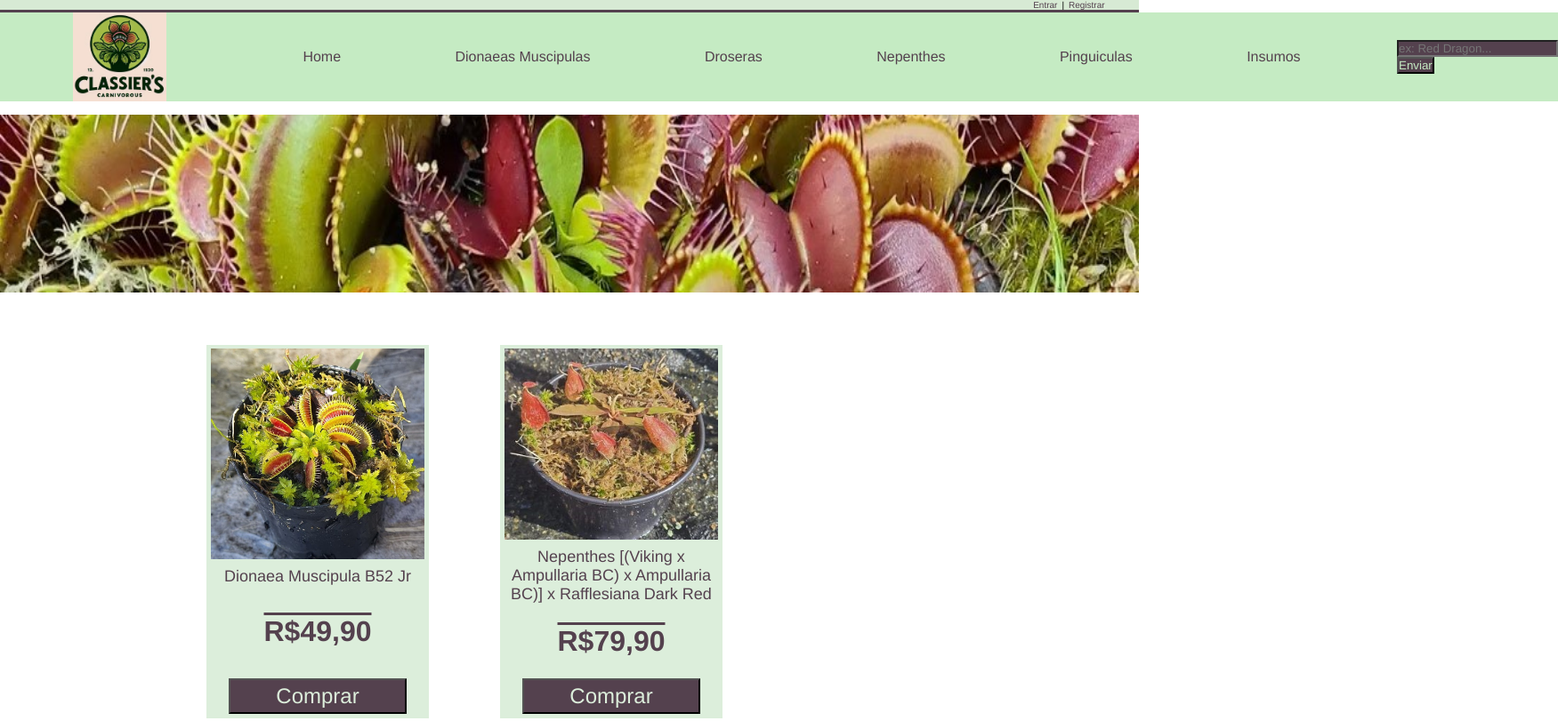
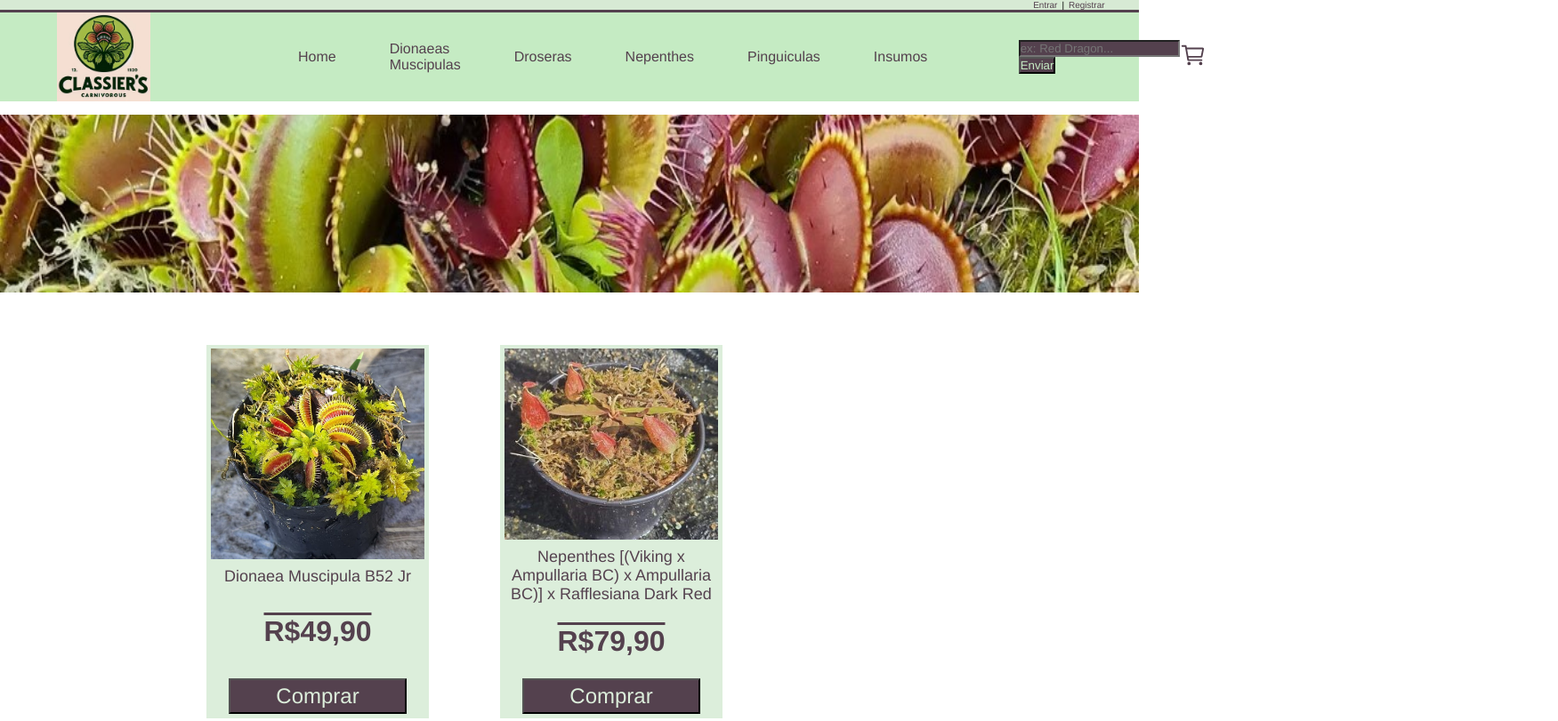
Before and after one commit to FernandoGuedesIFSP/Classier-s-Carnivorous, a plain HTML site: page index.html in a window 1280 px wide. Shown: the top 811 px of the page at 89% size, 1751 px wide, since content can reach past the window. Drawn offline with nearby package versions, Linux system fonts and the light colour scheme.

Commit message:
atualização da barra de navegação

```diff
--- a/home.css
+++ b/home.css
@@ -25,36 +25,29 @@
     height: 100px;
     display: flex;
     background-color: #c5ebc3;
-    justify-content: space-between;
-}
-#leftBarra{
-    margin-left: 20px;
-    background-color: #c5ebc3;
-    display: flex;
-    gap:50px;
+    justify-content: space-evenly;
     align-items: center;
 }
 #logo{
-    margin-left: 4%;
-    width: 100px;
-    height: 100px;
+    height: 100%;
+    padding-left: 5%;
 }
 .containerDiretoriosBarra{
-    width: 1400px;
     display: flex;
     justify-content: space-evenly;
-    gap: 20px;
-}
-#rightBarra{
-    background-color: #c5ebc3;
-    display: flex;
-    gap:50px;
+    gap: 60px;
     align-items: center;
-    width: 15%;
+    padding-left: 13%;
+    padding-right: 8%;
 }
 .pesquisa{
     color: #c5ebc3;
-    background-color: #54414E;;
+    background-color: #54414E;
+}
+#carrinhoIcone{
+    font-size: 30px;
+    padding-right: 3%;
+
 }
 a{
     color: #54414E;
--- a/index.html
+++ b/index.html
@@ -11,23 +11,28 @@
     </div>
 
     <div id="barra">
-        <div id="leftBarra">
-            <a id="logo" href="index.html"><img src="img/logo.loja.recortado.jpg" alt="Classier's Carnivorous Logo" height="100%"></a>
-            <div class="containerDiretoriosBarra">
+
+        <a id="logo" href="index.html"><img src="img/logo.loja.recortado.jpg" alt="Classier's Carnivorous Logo" height="100%"></a>
+
+        <div class="containerDiretoriosBarra">
                 <a href="" class="diretoriosbarra">Home</a>
                 <a href="" class="diretoriosbarra">Dionaeas Muscipulas</a>
                 <a href="" class="diretoriosbarra">Droseras</a>
                 <a href="" class="diretoriosbarra">Nepenthes</a>
                 <a href="" class="diretoriosbarra">Pinguiculas</a>
                 <a href="" class="diretoriosbarra">Insumos</a>
-            </div>
         </div>
-        <div id="rightBarra">
+
+        <div id="containerPesquisa">
             <form action="">
                 <input class="pesquisa" type="search" placeholder="ex: Red Dragon...">
                 <button class="pesquisa" type="submit">Enviar</button>
             </form>
+
         </div>
+
+         <a href=""><ion-icon id="carrinhoIcone" name="cart-outline"></ion-icon></a>
+
     </div>
 
 
@@ -95,7 +100,7 @@
                 <img class="imgProduto" src="img/Produtos/Dionaea Giant Clam.jpg" alt="Dionaea Giant Clam" width="100%">
             <div class="textoProduto">
                 <p class="nomeProduto">Dionaea Giant Clam</p>
-                <p class="preco"><strong>R$19,90</strong></p>
+                <p class="preco"><strong>R$49,90</strong></p>
                 <button class="botaoCompra" type="submit">Comprar</button>
             </div>
         </div></a>
@@ -103,4 +108,7 @@
     </div>
 
 </body>
+
+<script src="https://unpkg.com/ionicons@5.0.0/dist/ionicons.js"></script>
+
 </html>
```
